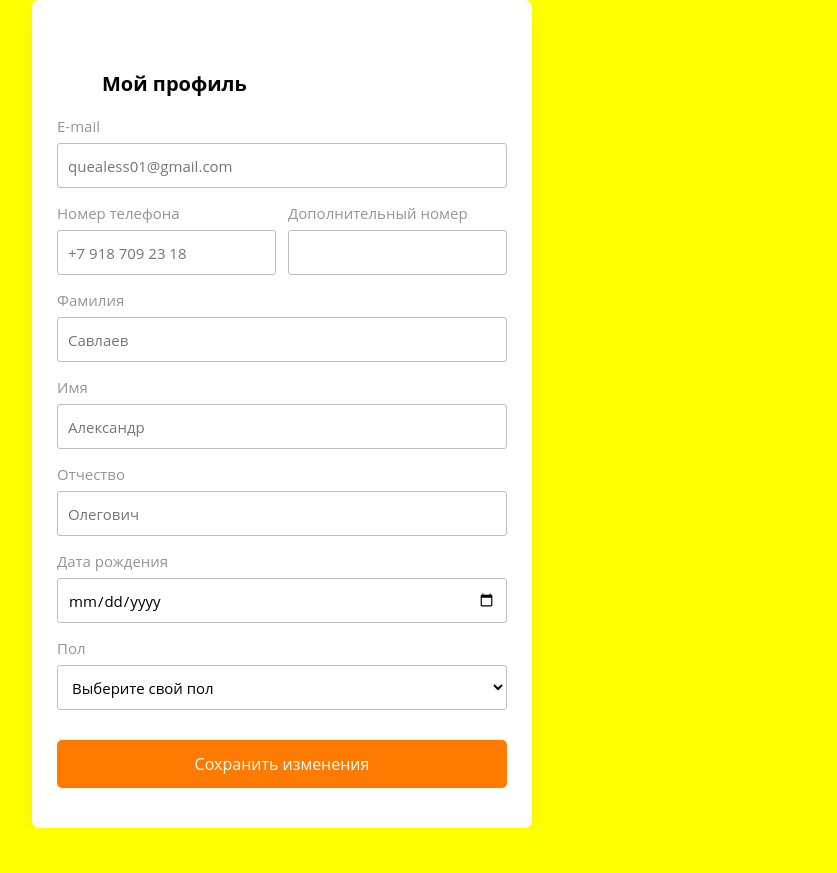
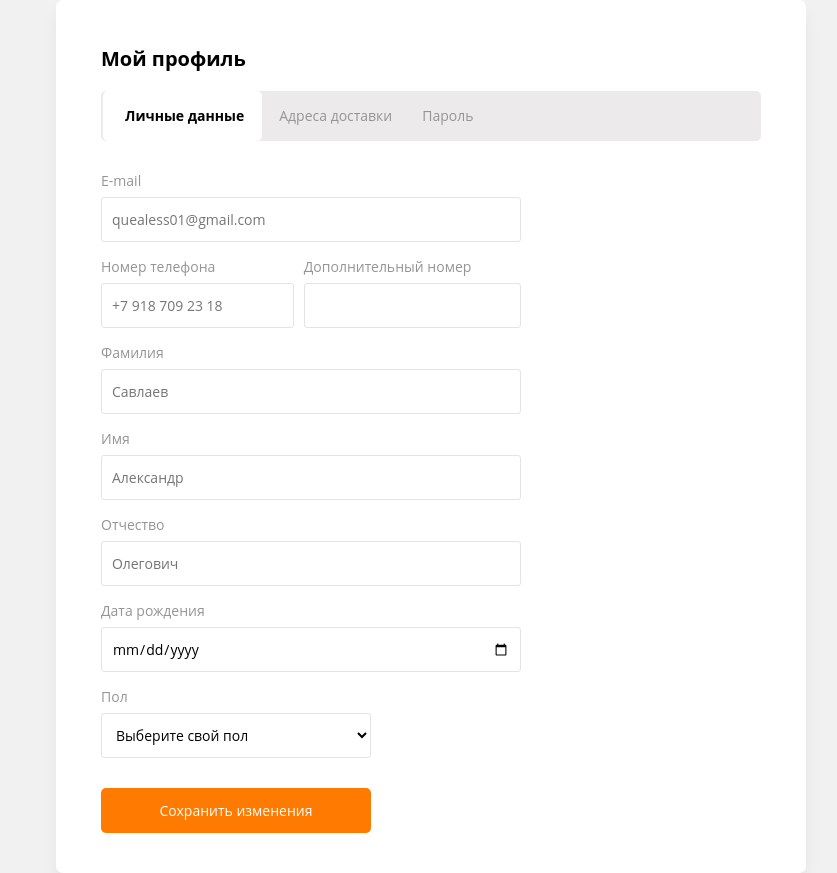
Before and after one commit to quealess/formaO2, a plain HTML site: page index.html in a window 1280 px wide. Shown: the whole page, without its empty margins (358-1195 px from the left). Before the commit the page ends 828 px from the top, so only its background shows below. Drawn offline with Linux system fonts and the light colour scheme.

Commit message:
Last version ridth form

```diff
--- a/index.html
+++ b/index.html
@@ -3,19 +3,34 @@
 <head>
     <meta charset="UTF-8">
     <meta name="viewport" content="width=device-width, initial-scale=1.0">
-    <title>Document</title>
+    <title>quealess/Савлаев - form</title>
     <link rel="stylesheet" href="./style.css">
 </head>
 <body>
-    <form action="thank-you.html">
+
+
+
+
+    <form >
         <h2>Мой профиль</h2>
+
+        <div class="maintop">
+            <div style="background-color: rgb(255, 255, 255); border-radius: 5px; margin: 2px;"><p class="topbram1" style="padding: 3px;">Личные данные</p></div>
+
+            <p class="topbram2" style="color: #969595;">Адреса доставки</p>
+            <p class="topbram3" style="color: #969595;">Пароль</p>
+        </div>
+
+
         <div class="form-group email" style="color: #969595;">
           <label for="email">E-mail</label>
           <input type="text" id="email" placeholder="quealess01@gmail.com">
         </div>
 
-        <div class="nomertel">
-            <div class="form-group polenomer1" style="color: #969595;">
+
+
+        <div class="nomertel" >
+            <div class="form-group polenomer1" style="color: #969595;" >
                 <label for="polenomer">Номер телефона</label>
                 <input type="text" id="polenomer" placeholder="+7 918 709 23 18">
               </div>
@@ -28,7 +43,7 @@
         <div class="form-group familia" style="color: #969595;">
             <label for="familia">Фамилия</label>
             <input type="text" id="familia" placeholder="Савлаев">
-          </div>
+        </div>
 
         <div class="form-group imya" style="color: #969595;">
             <label for="imya">Имя</label>
@@ -48,6 +63,7 @@
         <div class="form-group gender" style="color: #969595;">
           <label for="gender">Пол</label>
           <select id="gender">
+
             <option value="" selected disabled>Выберите свой пол</option>
             <option value="Man">Мужской</option>
             <option value="Woman">Женский</option>
--- a/style.css
+++ b/style.css
@@ -7,31 +7,68 @@
   body {
     display: flex;
     align-items: center;
-    justify-content: center;
-    padding: 0 10px;
+    justify-content: right;
+
     min-height: 100vh;
-    background: yellow;
+    background: #f1f1f1;
   }
   form {
     padding: 25px;
+    padding-top: 0px;
     background: #fff;
-    max-width: 500px;
+    max-width: 750px;
     width: 100%;
+    max-height: 909px;
+    height: 100%;
     border-radius: 7px;
     box-shadow: 0 10px 15px rgba(0, 0, 0, 0.05);
+    margin-right: 116px;
+    padding-right: 285px;
+    padding-left: 45px;
   }
   form h2 {
     font-size: 20px;
     align-items: center;
-    margin: 45px 75px 19px 45px;
+    margin: 45px 75px 19px 0px;
   }
+
+  .topbram1{
+    /* padding: 12px 30px 13px 64px; */
+    margin: 12px 15px 13px 19px;
+    font-weight: bold;
+
+}
+
+.topbram2{
+    /* padding: 12px 30px 13px 19px; */
+    margin: 12px 15px 13px 15px;
+
+}
+
+.topbram3{
+    /* padding: 12px 30px 13px 19px; */
+    margin: 12px 15px 13px 15px;
+}
+
+.maintop{
+    display: flex;
+    flex-direction: row;
+    align-items: center;
+    /* border: 1px solid  lightgray    ; */
+    width: 660px;
+    height: 50px;
+    background-color: #eceaea;
+    border-radius: 5px;
+    margin-bottom: 30px;
+    font-size: 14px;
+}
   form .form-group {
     margin-bottom: 15px;
     position: relative;
   }
   form label {
     display: block;
-    font-size: 15px;
+    font-size: 14px;
     margin-bottom: 7px;
   }
   form input,
@@ -39,11 +76,11 @@
     height: 45px;
     padding: 10px;
     width: 100%;
-    font-size: 15px;
+    font-size: 14px;
     outline: none;
     background: #fff;
     border-radius: 3px;
-    border: 1px solid #bfbfbf;
+    border: 1px solid #e4e4e4;
   }
   form input:focus,
   form select:focus {
@@ -51,7 +88,7 @@
   }
   form input.error,
   form select.error {
-    border-color: #f91919;
+    border-color: #b8b2b2;
     background: #f9f0f1;
   }
   form small {
@@ -79,7 +116,7 @@
     color: white;
     border: none;
     height: auto;
-    font-size: 16px;
+    font-size: 14px;
     padding: 13px 0;
     border-radius: 5px;
     cursor: pointer;
@@ -94,5 +131,20 @@
 
   .nomertel{
     display: flex;
-    justify-content: space-between;
+
+
   }
+  .polenomer2{
+    margin-left: 10px;
+    width: 230px;
+  }
+
+
+  .gender{
+    padding-right: 150px;
+  }
+
+  .submit-btn{
+    padding-right: 150px;
+
+  }
```
